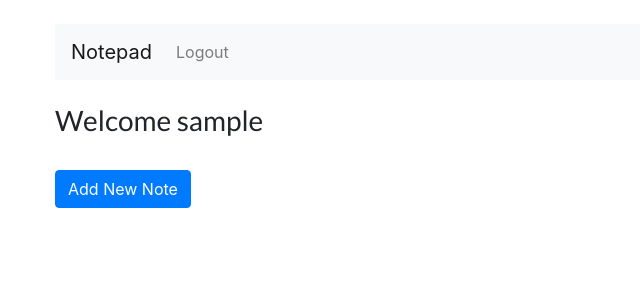
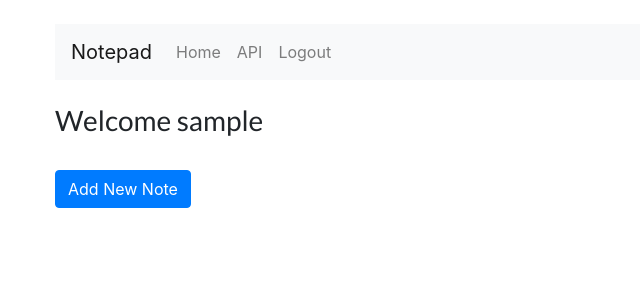
Before and after one commit to VincentMagtalas/notepad, a Django app: page / in a window 1280 px wide. Shown: the top 300 px of the page, without its empty margins (0-640 px from the left). Run offline with Django 3.2, Linux system fonts and the light colour scheme; the visitor is signed in with stand-in values (Sample User, id 1); data that the repository does not hold is empty; some libraries are stand-ins or nearby versions.

Commit message:
Updated UserSerializer and Home UI

```diff
--- a/notes/templates/notes/base.html
+++ b/notes/templates/notes/base.html
@@ -30,6 +30,12 @@
                             <div class="collapse navbar-collapse" id="navbarNav">
                                 <ul class="navbar-nav">
                                     <li class="nav-item">
+                                        <a class="nav-link" href="/" >Home</a>
+                                    </li>
+                                    <li class="nav-item">
+                                        <a class="nav-link" href="/root" >API</a>
+                                    </li>
+                                    <li class="nav-item">
                                         <a class="nav-link" href="/logout" >Logout</a>
                                     </li>
                                 </ul>
@@ -50,6 +56,9 @@
                                     <li class="nav-item">
                                         <a class="nav-link" href="/login" >Login</a>
                                     </li>
+                                    <li class="nav-item">
+                                        <a class="nav-link" href="/root" >API</a>
+                                    </li>
                                 </ul>
                             </div>
                         </nav>
--- a/serialize/serializer.py
+++ b/serialize/serializer.py
@@ -12,9 +12,9 @@ class NoteSerializer(serializers.ModelSerializer):
         fields = ('url','id','note_title', 'note_text','owner')
 
 
-class UserSerializer(serializers.ModelSerializer):
-    snippets = serializers.PrimaryKeyRelatedField(many=True, queryset=Note.objects.all())
+class UserSerializer(serializers.HyperlinkedModelSerializer):
+    snippets = serializers.HyperlinkedRelatedField(many=True, view_name='serialize-detail', read_only=True)
 
     class Meta:
         model = User
-        fields = ('id', 'username', 'snippets')
+        fields = ('url', 'id', 'username', 'snippets')
```
